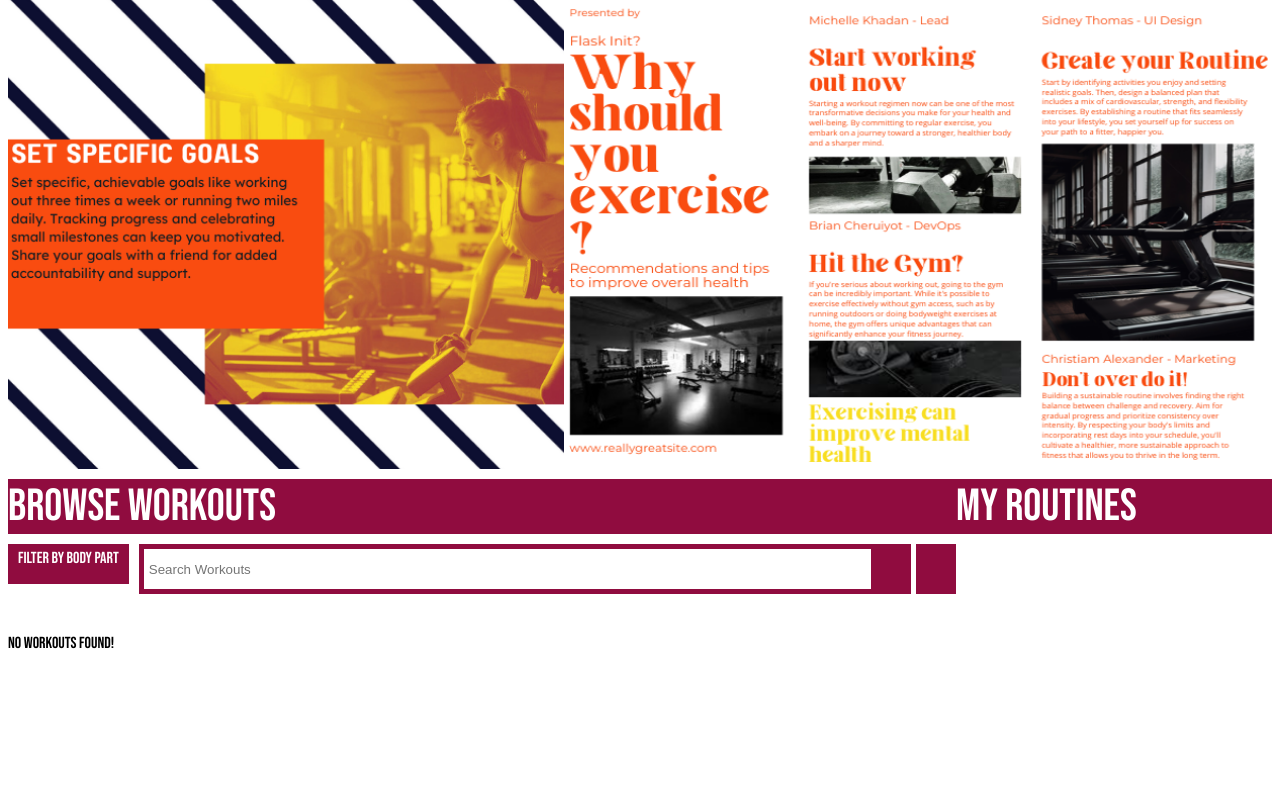
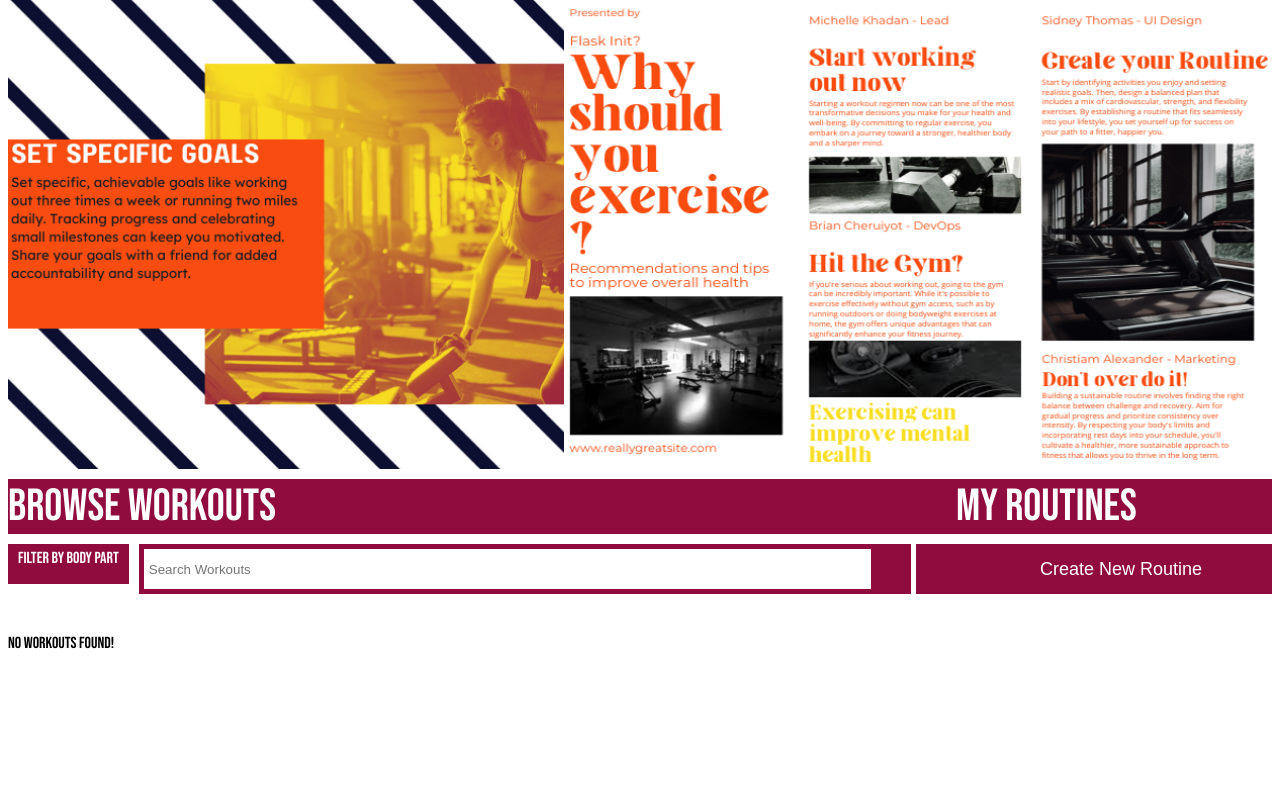
Before and after one commit to Neya1306/Workout-Remixer, a Flask app: template App/templates/index.html in a window 1280 px wide. Shown: the part 91-884 px from the top of the page. Run offline with Flask 3, Linux system fonts and the light colour scheme; the template is opened without the code that fills it, so the values that code supplies are empty; some libraries are stand-ins or nearby versions.

Commit message:
Create New Routine button added

```diff
--- a/App/static/style.css
+++ b/App/static/style.css
@@ -333,6 +333,29 @@ creds-label {
   color: #F8DE22;
 }
 
+.add-routine-btn {
+  background-color: #900C3F;
+  color: white;
+  border: none;
+  font-size: 18px;
+  width: 100%;
+  height: 50px;
+  cursor: pointer;
+  margin-bottom: 20px;
+  display: flex;
+  padding-left: 20px;
+  justify-content: center;
+  align-items: center;
+}
+
+.add-routine-btn i {
+  margin-right: 10px;
+}
+
+.add-routine-btn:hover {
+  background-color: #F8DE22;
+}
+
 
 /* top row */
 .top-content{
--- a/App/templates/index.html
+++ b/App/templates/index.html
@@ -106,6 +106,10 @@
     <div class="routines">
       <p>My Routines</p>
 
+      <button class="add-routine-btn">
+        </i>Create New Routine
+      </button>
+
       {% for routine in routines %}
       <div class="routine-card">
           <div class="routine-card-heading">{{ routine.name }}
```
